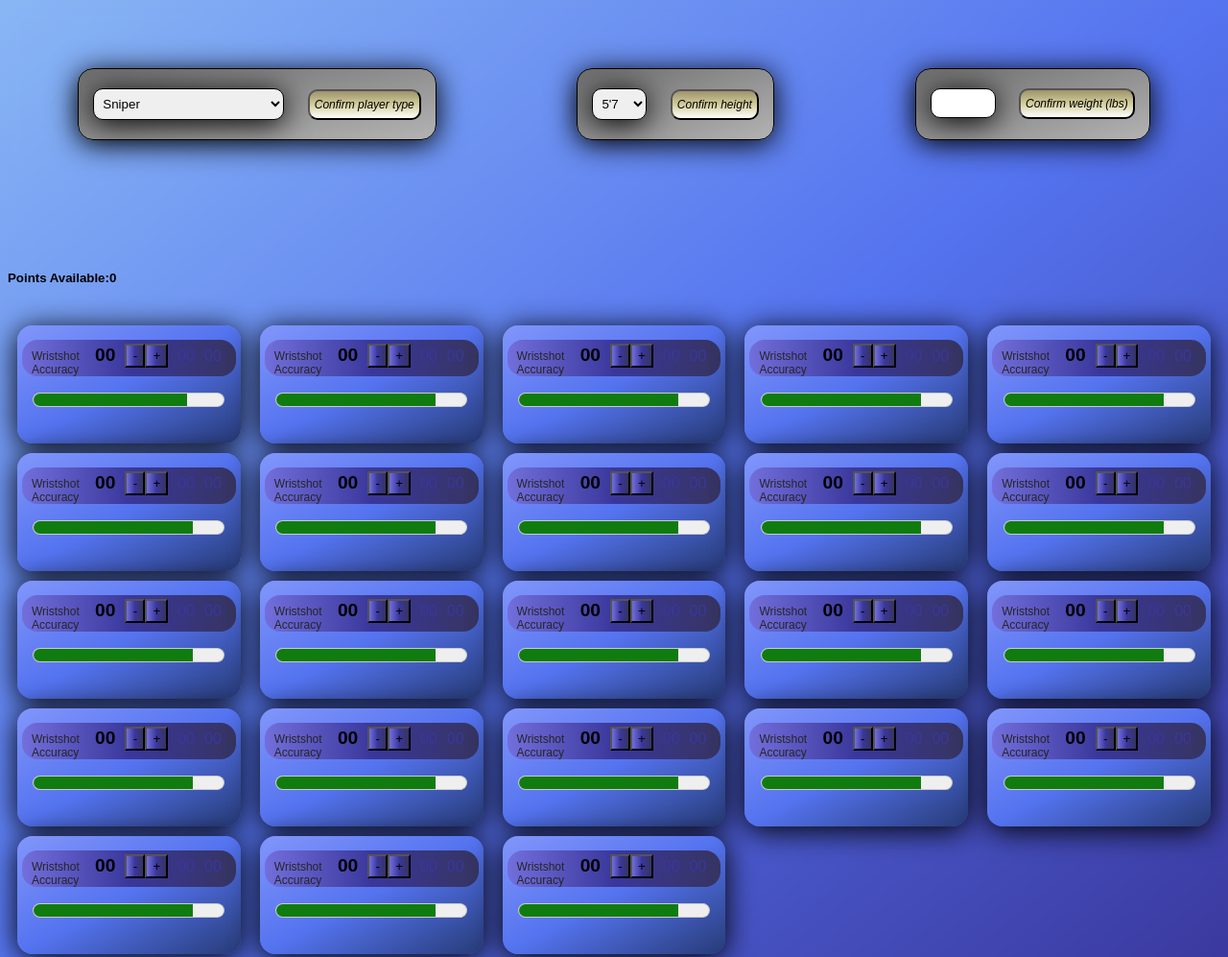
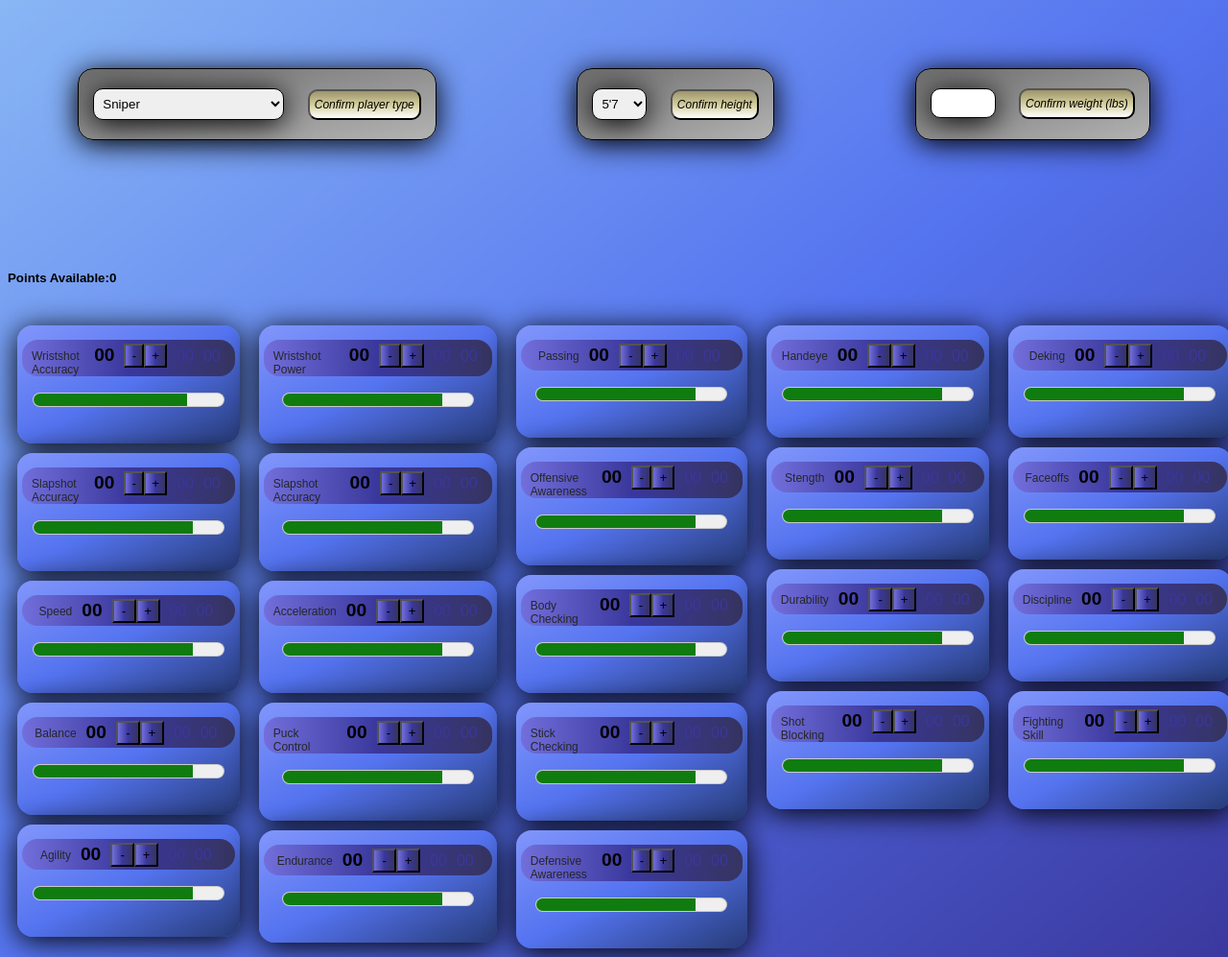
Before and after one commit to anthony9105/hockey-player-builder-tool, a plain HTML site: page index.html in a window 1280 px wide. Shown: the top 997 px of the page at 96% size. Drawn offline with Linux system fonts and the light colour scheme.

Commit message:
update attribute names

```diff
--- a/index.html
+++ b/index.html
@@ -103,7 +103,7 @@
                 </div>
                 <div class="attribute">
                     <div class="attribute-info">
-                        <div class="attribute-name">Wristshot Accuracy</div>
+                        <div class="attribute-name">Slapshot Accuracy</div>
                         <div class="attribute-value">00</div>
                         <button class="minus-button">-</button>
                         <button class="plus-button">+</button>
@@ -116,7 +116,7 @@
                 </div>
                 <div class="attribute">
                     <div class="attribute-info">
-                        <div class="attribute-name">Wristshot Accuracy</div>
+                        <div class="attribute-name">Speed</div>
                         <div class="attribute-value">00</div>
                         <button class="minus-button">-</button>
                         <button class="plus-button">+</button>
@@ -129,7 +129,7 @@
                 </div>
                 <div class="attribute">
                     <div class="attribute-info">
-                        <div class="attribute-name">Wristshot Accuracy</div>
+                        <div class="attribute-name">Balance</div>
                         <div class="attribute-value">00</div>
                         <button class="minus-button">-</button>
                         <button class="plus-button">+</button>
@@ -142,7 +142,7 @@
                 </div>
                 <div class="attribute">
                     <div class="attribute-info">
-                        <div class="attribute-name">Wristshot Accuracy</div>
+                        <div class="attribute-name">Agility</div>
                         <div class="attribute-value">00</div>
                         <button class="minus-button">-</button>
                         <button class="plus-button">+</button>
@@ -159,7 +159,7 @@
             <section class="attribute-section">
                 <div class="attribute">
                     <div class="attribute-info">
-                        <div class="attribute-name">Wristshot Accuracy</div>
+                        <div class="attribute-name">Wristshot Power</div>
                         <div class="attribute-value">00</div>
                         <button class="minus-button">-</button>
                         <button class="plus-button">+</button>
@@ -172,7 +172,7 @@
                 </div>
                 <div class="attribute">
                     <div class="attribute-info">
-                        <div class="attribute-name">Wristshot Accuracy</div>
+                        <div class="attribute-name">Slapshot Accuracy</div>
                         <div class="attribute-value">00</div>
                         <button class="minus-button">-</button>
                         <button class="plus-button">+</button>
@@ -185,7 +185,7 @@
                 </div>
                 <div class="attribute">
                     <div class="attribute-info">
-                        <div class="attribute-name">Wristshot Accuracy</div>
+                        <div class="attribute-name">Acceleration</div>
                         <div class="attribute-value">00</div>
                         <button class="minus-button">-</button>
                         <button class="plus-button">+</button>
@@ -198,7 +198,7 @@
                 </div>
                 <div class="attribute">
                     <div class="attribute-info">
-                        <div class="attribute-name">Wristshot Accuracy</div>
+                        <div class="attribute-name">Puck Control</div>
                         <div class="attribute-value">00</div>
                         <button class="minus-button">-</button>
                         <button class="plus-button">+</button>
@@ -211,7 +211,7 @@
                 </div>
                 <div class="attribute">
                     <div class="attribute-info">
-                        <div class="attribute-name">Wristshot Accuracy</div>
+                        <div class="attribute-name">Endurance</div>
                         <div class="attribute-value">00</div>
                         <button class="minus-button">-</button>
                         <button class="plus-button">+</button>
@@ -228,7 +228,7 @@
             <section class="attribute-section">
                 <div class="attribute">
                     <div class="attribute-info">
-                        <div class="attribute-name">Wristshot Accuracy</div>
+                        <div class="attribute-name">Passing</div>
                         <div class="attribute-value">00</div>
                         <button class="minus-button">-</button>
                         <button class="plus-button">+</button>
@@ -241,7 +241,7 @@
                 </div>
                 <div class="attribute">
                     <div class="attribute-info">
-                        <div class="attribute-name">Wristshot Accuracy</div>
+                        <div class="attribute-name">Offensive Awareness</div>
                         <div class="attribute-value">00</div>
                         <button class="minus-button">-</button>
                         <button class="plus-button">+</button>
@@ -254,7 +254,7 @@
                 </div>
                 <div class="attribute">
                     <div class="attribute-info">
-                        <div class="attribute-name">Wristshot Accuracy</div>
+                        <div class="attribute-name">Body Checking</div>
                         <div class="attribute-value">00</div>
                         <button class="minus-button">-</button>
                         <button class="plus-button">+</button>
@@ -267,7 +267,7 @@
                 </div>
                 <div class="attribute">
                     <div class="attribute-info">
-                        <div class="attribute-name">Wristshot Accuracy</div>
+                        <div class="attribute-name">Stick Checking</div>
                         <div class="attribute-value">00</div>
                         <button class="minus-button">-</button>
                         <button class="plus-button">+</button>
@@ -280,7 +280,7 @@
                 </div>
                 <div class="attribute">
                     <div class="attribute-info">
-                        <div class="attribute-name">Wristshot Accuracy</div>
+                        <div class="attribute-name">Defensive Awareness</div>
                         <div class="attribute-value">00</div>
                         <button class="minus-button">-</button>
                         <button class="plus-button">+</button>
@@ -297,7 +297,7 @@
             <section class="attribute-section">
                 <div class="attribute">
                     <div class="attribute-info">
-                        <div class="attribute-name">Wristshot Accuracy</div>
+                        <div class="attribute-name">Handeye</div>
                         <div class="attribute-value">00</div>
                         <button class="minus-button">-</button>
                         <button class="plus-button">+</button>
@@ -310,7 +310,7 @@
                 </div>
                 <div class="attribute">
                     <div class="attribute-info">
-                        <div class="attribute-name">Wristshot Accuracy</div>
+                        <div class="attribute-name">Stength</div>
                         <div class="attribute-value">00</div>
                         <button class="minus-button">-</button>
                         <button class="plus-button">+</button>
@@ -323,7 +323,7 @@
                 </div>
                 <div class="attribute">
                     <div class="attribute-info">
-                        <div class="attribute-name">Wristshot Accuracy</div>
+                        <div class="attribute-name">Durability</div>
                         <div class="attribute-value">00</div>
                         <button class="minus-button">-</button>
                         <button class="plus-button">+</button>
@@ -336,7 +336,7 @@
                 </div>
                 <div class="attribute">
                     <div class="attribute-info">
-                        <div class="attribute-name">Wristshot Accuracy</div>
+                        <div class="attribute-name">Shot Blocking</div>
                         <div class="attribute-value">00</div>
                         <button class="minus-button">-</button>
                         <button class="plus-button">+</button>
@@ -353,7 +353,7 @@
             <section class="attribute-section">
                 <div class="attribute">
                     <div class="attribute-info">
-                        <div class="attribute-name">Wristshot Accuracy</div>
+                        <div class="attribute-name">Deking</div>
                         <div class="attribute-value">00</div>
                         <button class="minus-button">-</button>
                         <button class="plus-button">+</button>
@@ -366,7 +366,7 @@
                 </div>
                 <div class="attribute">
                     <div class="attribute-info">
-                        <div class="attribute-name">Wristshot Accuracy</div>
+                        <div class="attribute-name">Faceoffs</div>
                         <div class="attribute-value">00</div>
                         <button class="minus-button">-</button>
                         <button class="plus-button">+</button>
@@ -379,7 +379,7 @@
                 </div>
                 <div class="attribute">
                     <div class="attribute-info">
-                        <div class="attribute-name">Wristshot Accuracy</div>
+                        <div class="attribute-name">Discipline</div>
                         <div class="attribute-value">00</div>
                         <button class="minus-button">-</button>
                         <button class="plus-button">+</button>
@@ -392,7 +392,7 @@
                 </div>
                 <div class="attribute">
                     <div class="attribute-info">
-                        <div class="attribute-name">Wristshot Accuracy</div>
+                        <div class="attribute-name">Fighting Skill</div>
                         <div class="attribute-value">00</div>
                         <button class="minus-button">-</button>
                         <button class="plus-button">+</button>
```
